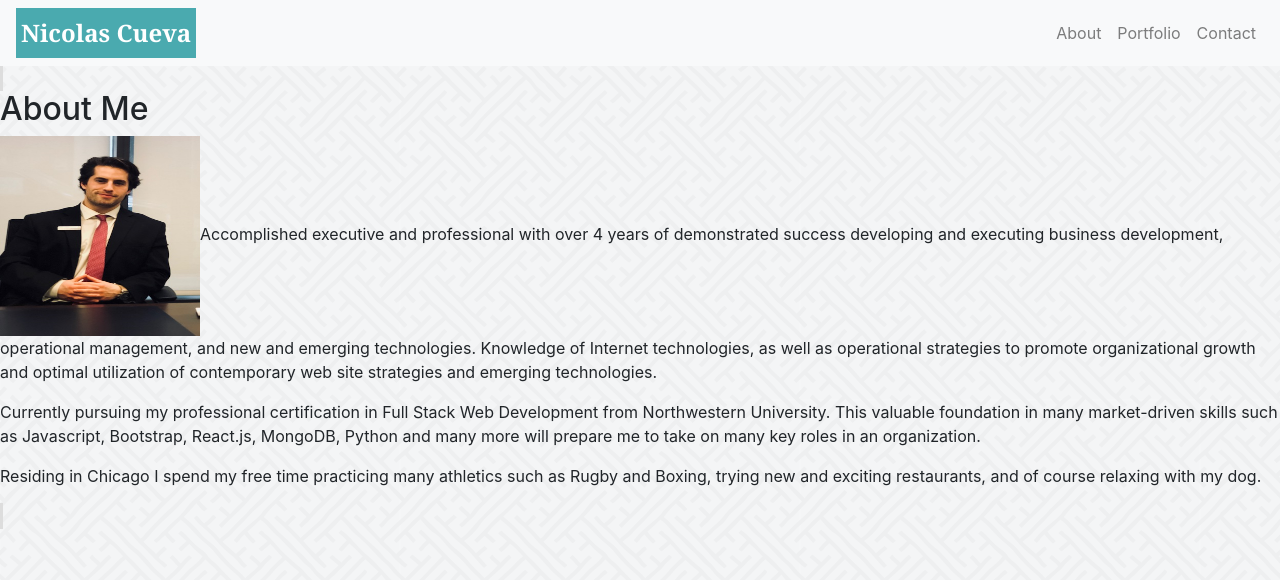
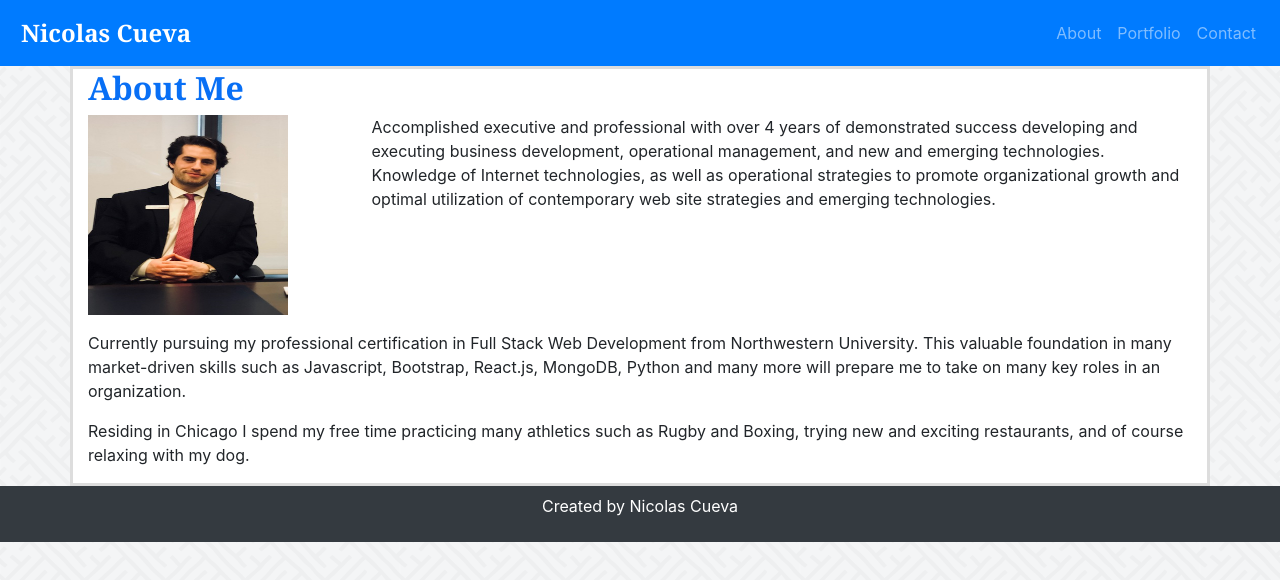
Before and after one commit to nicolascueva/Bootstrap-Portfolio, a plain HTML site: page index.html in a window 1280 px wide. Drawn offline with nearby package versions, Linux system fonts and the light colour scheme.

Commit message:
Finished About Page

```diff
--- a/assets/css/style.css
+++ b/assets/css/style.css
@@ -25,7 +25,7 @@
 
 .headbox{
     color:#ffffff;
-    background-color: #4aaaaf;
+
     font-family: Georgia, 'Times New Roman', Times, serif;
     font-weight: bold;
     font-size: 24px;
@@ -38,6 +38,18 @@
     padding-left:5px;
 }
 
+
 .maincontent {background-color:#ffffff;
     border: 3px solid #dddddd;
    }
+.mainsectiontitle {
+    color: #086ff5;
+    font-weight: bold;
+    font-family: Georgia, 'Times New Roman', Times, serif;
+
+}
+.footer{
+    justify-content: center;
+    vertical-align: center;
+    color: #ffffff;
+}
--- a/index.html
+++ b/index.html
@@ -15,7 +15,7 @@
         <!--<section class="contentwidth"> Cant seem to get the content width to 960px without the whole navbar shrinking-->
     <container class="header"> <!--parameters for header box, 100% width-->
 
-        <nav class="navbar navbar-expand-sm navbar-light bg-light">
+        <nav class="navbar navbar-expand-sm navbar-dark bg-primary">
 
             <a href="index.html" class="headbox">Nicolas Cueva</a>
             <button class="navbar-toggler" data-toggle="collapse" data-target="#navbarMenu">
@@ -45,19 +45,41 @@
     <!--</section>-->
 
     <!--Beginning of main content, content is 960px width-->
+    <div class="container maincontent">
+            <div class="row">
+                <div class="col-sm-12">
+                    <h2 class="mainsectiontitle">About Me</h2> <!--title of main section content-->
+                </div>
+            </div>
 
-    <container class="maincontent contentwidth">
+            <div class="row">
+                <div class="col-sm-3 col-md-4 col-lg-3">
+                        <p><img src="assets/images/chase_pic.png" width="200px" height="200px" alt="My Photo"/>
+                </div>
+                <div class="col-sm-9 col-md col-lg-9">
+                        <p>Accomplished executive and professional with over 4 years of demonstrated success developing and executing business development, operational management, and new and emerging technologies. Knowledge of Internet technologies, as well as operational strategies to promote organizational growth and optimal utilization of contemporary web site strategies and emerging technologies.</p>
+                </div>
+            </div>
 
-            <h2 class="mainsectiontitle">About Me</h2> <!--title of main section content-->
+            <div class="row">
+                <div class="col-sm-12">
+                    <p>Currently pursuing my professional certification in Full Stack Web Development from Northwestern University. This valuable foundation in many market-driven skills such as Javascript, Bootstrap, React.js, MongoDB, Python and many more will prepare me to take on many key roles in an organization.</p>
+                </div>
+            </div>
 
-                <div class="maincontentLine"></div> <!--dividing border line for title of main content-->
+            <div class="row">
+                <div class="col-sm-12">
+                    <p>Residing in Chicago I spend my free time practicing many athletics such as Rugby and Boxing, trying new and exciting restaurants, and of course relaxing with my dog.</p>
+                </div>
+            </div>
+    </div>
+    <!--Footer-->
 
-                <p class="paragraph"><img src="assets/images/chase_pic.png" width="200px" height="200px" alt="My Photo" class="photoleft"/>Accomplished executive and professional with over 4 years of demonstrated success developing and executing business development, operational management, and new and emerging technologies. Knowledge of Internet technologies, as well as operational strategies to promote organizational growth and optimal utilization of contemporary web site strategies and emerging technologies. </p>
-                    <div class="clear"></div>
-                <p class="paragraph">Currently pursuing my professional certification in Full Stack Web Development from Northwestern University. This valuable foundation in many market-driven skills such as Javascript, Bootstrap, React.js, MongoDB, Python and many more will prepare me to take on many key roles in an organization.</p>
-                <p class="paragraph">Residing in Chicago I spend my free time practicing many athletics such as Rugby and Boxing, trying new and exciting restaurants, and of course relaxing with my dog.</p>
+    <nav class="navbar sticky-bottom navbar-dark bg-dark footer">
+            <p class=>Created by Nicolas Cueva</p>
 
-    </container>
+          </nav>
+
 
 
 
```
